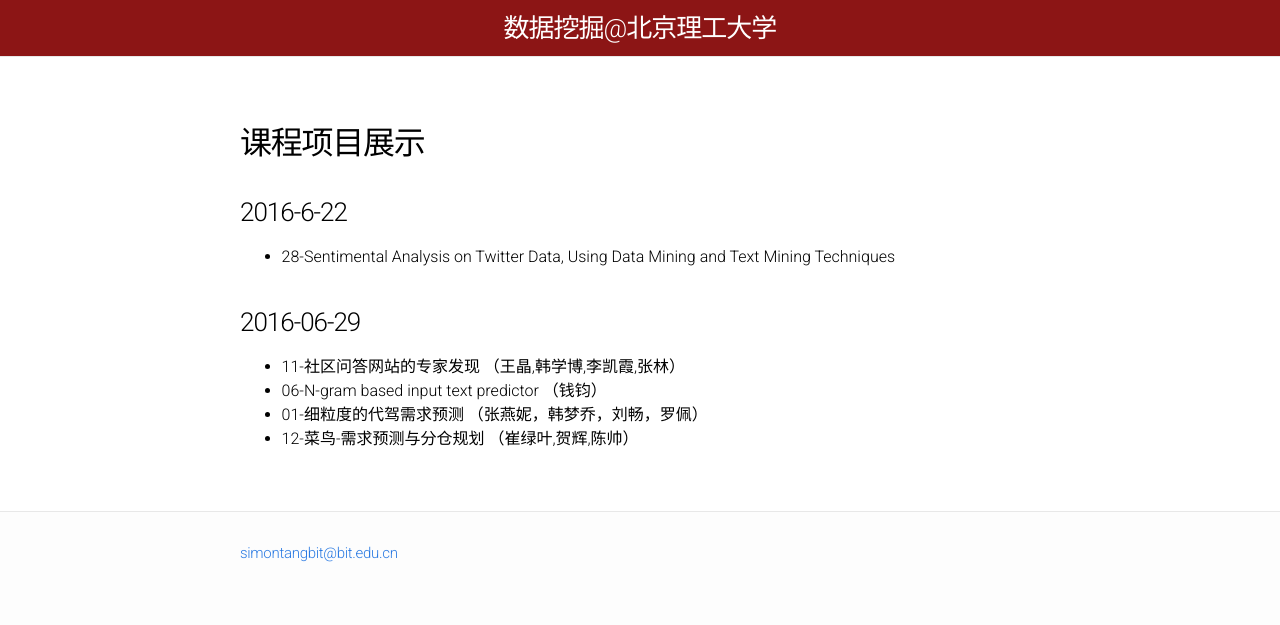
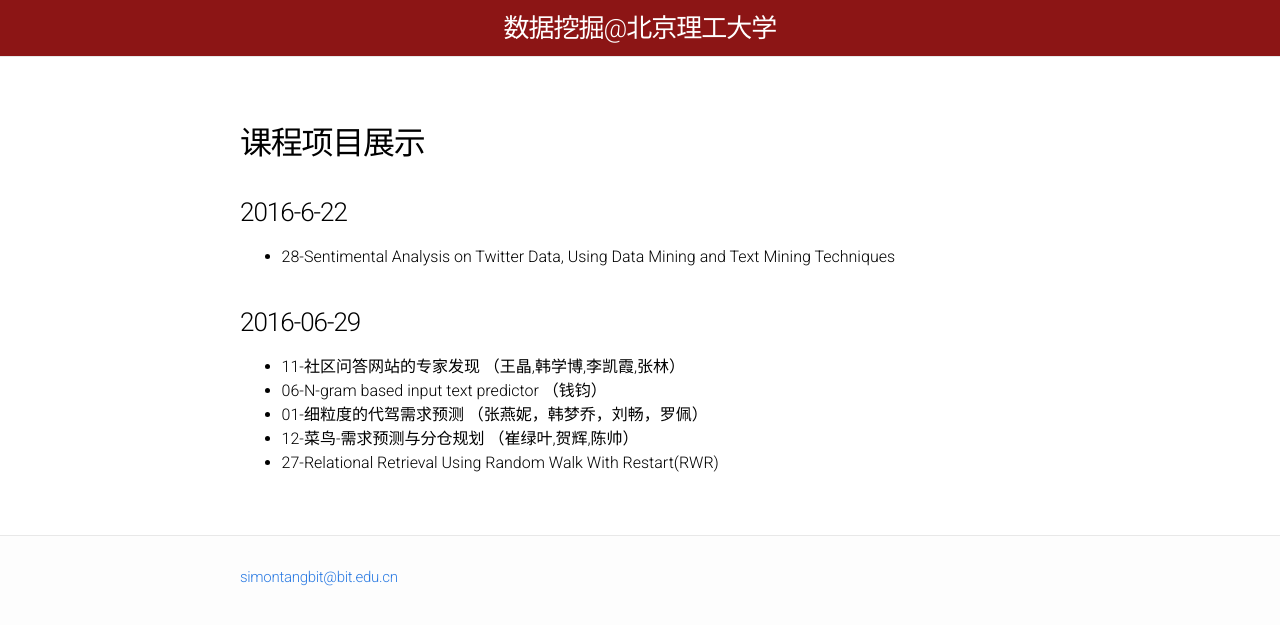
Before and after one commit to BITDM/bitdm.github.io, a Jekyll site: the page built from 2016/presentation.md, in a window 1280 px wide. Shown: the top 625 px of the page. Built offline with Jekyll 4.4.1, drawn with Linux system fonts in a browser that asks for light colours.

Commit message:
27组展示

```diff
--- a/2016/presentation.md
+++ b/2016/presentation.md
@@ -16,3 +16,4 @@ permalink: /2016/projects/presentation/
 - 06-N-gram based input text predictor （钱钧）
 - 01-细粒度的代驾需求预测 （张燕妮，韩梦乔，刘畅，罗佩）
 - 12-菜鸟-需求预测与分仓规划 （崔绿叶,贺辉,陈帅）
+- 27-Relational Retrieval Using Random Walk With Restart(RWR)
```
